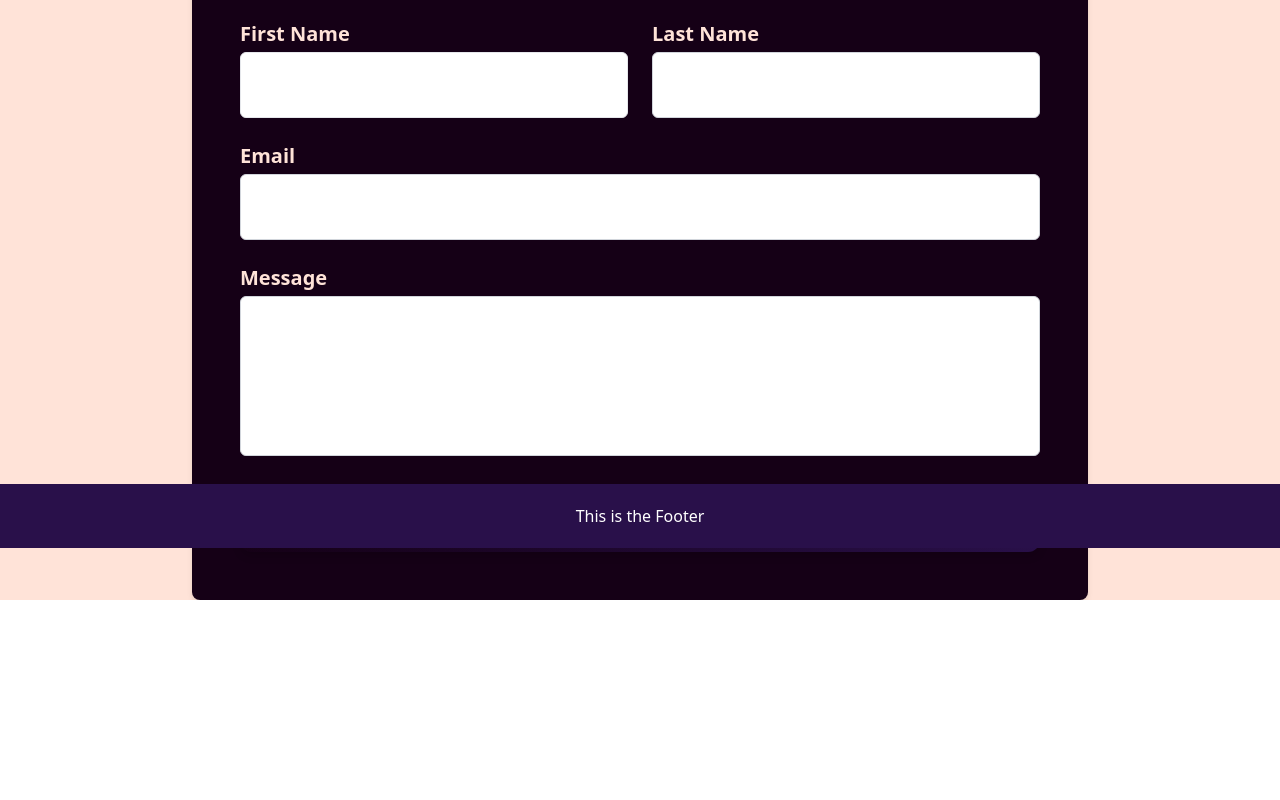
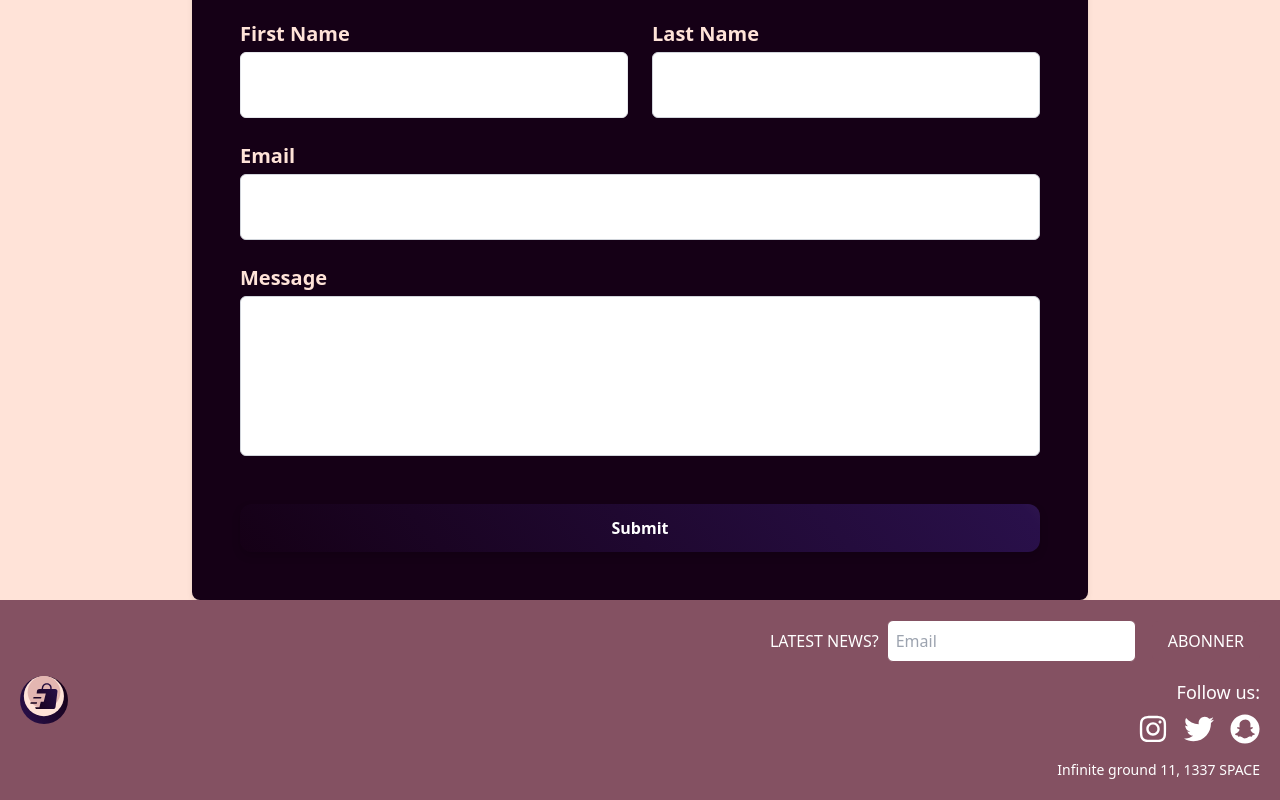
Before and after one commit to jonhavbra87/fef-ca, a React (Vite) app: page /contact in a window 1280 px wide. Shown: the part 252-1052 px from the top of the page. Before the commit the page ends 852 px from the top, so only its background shows below. Built offline with nearby package versions, Linux system fonts and the light colour scheme.

Commit message:
updated footer styling & content

```diff
--- a/src/components/Footer/index.tsx
+++ b/src/components/Footer/index.tsx
@@ -1,10 +1,62 @@
+import { FaInstagram, FaSnapchat, FaTwitter } from 'react-icons/fa';
+import Logo from '../../assets/eCom_logo.svg';
+
 function Footer() {
   return (
-    <div>
-      <footer className="bg-deepPurple bottom-0 text-white fixed w-full p-5 text-center">
-        <p>This is the Footer</p>
-      </footer>
-    </div>
+    <footer className="bg-rosewood p-5 text-white w-full static">
+      <div className="flex flex-col md:flex-row md:justify-between items-center gap-8 md:gap-0">
+        {/* Left Section: Logo */}
+        <div className="flex items-center justify-center h-auto">
+          <img src={Logo} alt="eCom Logo" className="h-12" />
+        </div>
+
+        {/* Right Section: Newsletter Signup and Social Media */}
+        <div className="flex flex-col items-center md:items-end gap-4 w-full md:w-auto">
+          {/* Newsletter Form */}
+          <form
+            id="newsletterForm"
+            className="flex flex-col md:flex-row items-center gap-4"
+            action="/newslettersuccess/index.html"
+            method="GET"
+          >
+            <label className="uppercase">
+              Latest news?
+              <input
+                type="email"
+                name="email"
+                className="rounded-md border border-rosewood p-2 ml-2"
+                id="emailSignup"
+                placeholder="Email"
+                required
+              />
+            </label>
+            <input
+              type="submit"
+              className="bg-rosewood text-white px-4 py-2 rounded-md cursor-pointer hover:bg-opacity-80 transition duration-300 uppercase"
+              value="Abonner"
+            />
+          </form>
+
+          {/* Follow Us Section */}
+          <div className="flex flex-col items-center md:items-end gap-2">
+            <h3 className="text-lg">Follow us:</h3>
+            <div className="flex gap-4 text-3xl">
+              {/* Using react-icons for social media icons */}
+              <a href="https://www.instagram.com" target="_blank" rel="noopener noreferrer" className="hover:text-blush transition-colors duration-300">
+                <FaInstagram />
+              </a>
+              <a href="https://twitter.com" target="_blank" rel="noopener noreferrer" className="hover:text-blush transition-colors duration-300">
+                <FaTwitter />
+              </a>
+              <a href="https://www.snapchat.com" target="_blank" rel="noopener noreferrer" className="hover:text-blush transition-colors duration-300">
+                <FaSnapchat />
+              </a>
+            </div>
+            <address className="text-sm not-italic mt-2">Infinite ground 11, 1337 SPACE</address>
+          </div>
+        </div>
+      </div>
+    </footer>
   );
 }
 
```
